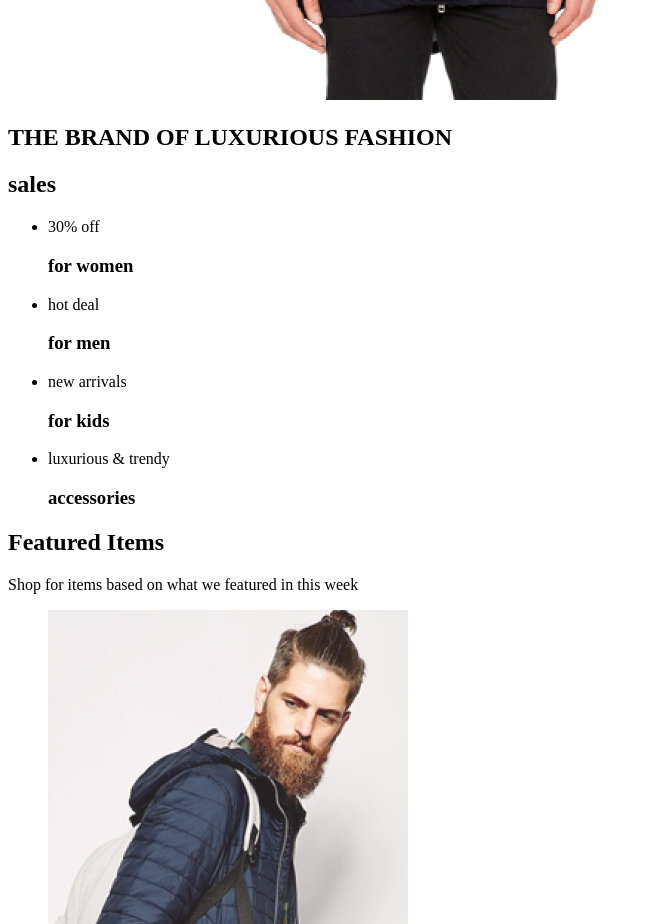
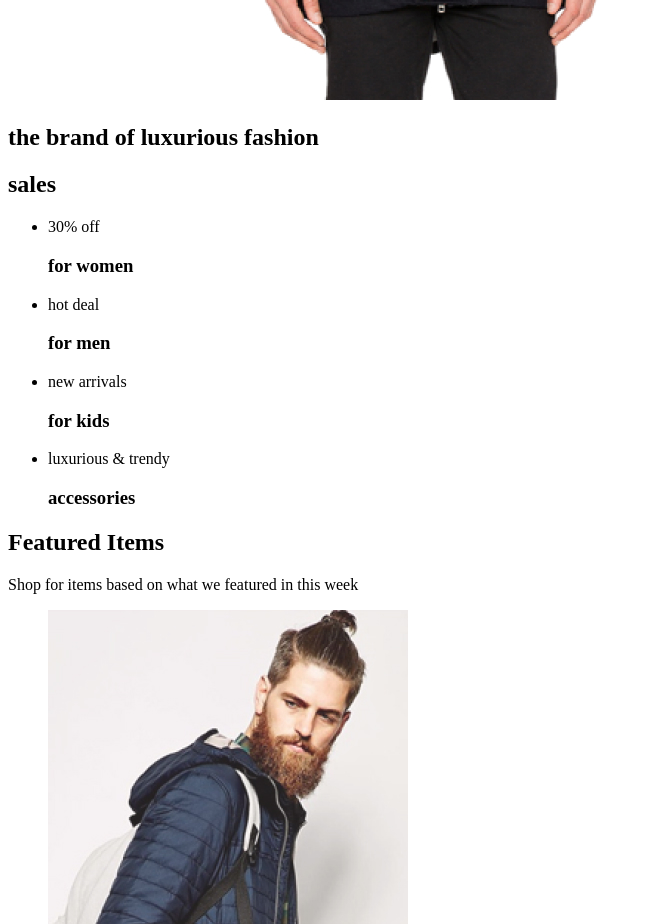
Before and after one commit to Veliafar/gbHtmlAdvanced, a plain HTML site: page index.html in a window 1280 px wide. Shown: the part 1340-2264 px from the top of the page, without its empty margins (0-652 px from the left). Drawn offline with Linux system fonts and the light colour scheme.

Commit message:
lesson 1

```diff
--- a/index.html
+++ b/index.html
@@ -69,7 +69,7 @@
 <main>
     <section>
         <img src="./img/banner/man.jpg" alt="man in winter jacket">
-        <h1>THE BRAND OF LUXURIOUS FASHION</h1>
+        <h1>the brand of luxurious fashion</h1>
     </section>
     <section>
         <h2>sales</h2>
```
